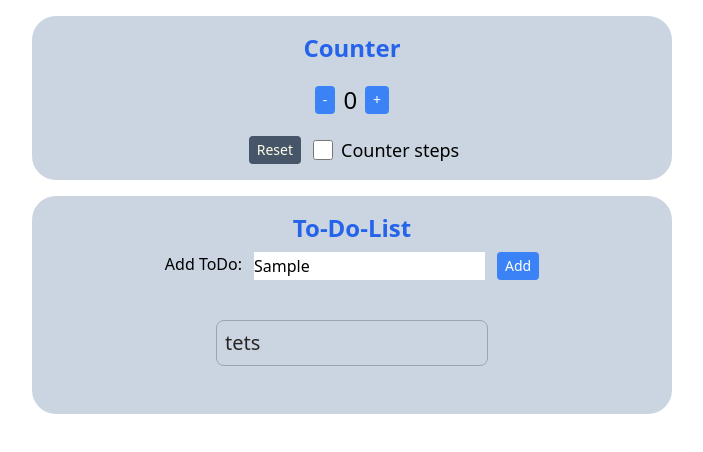
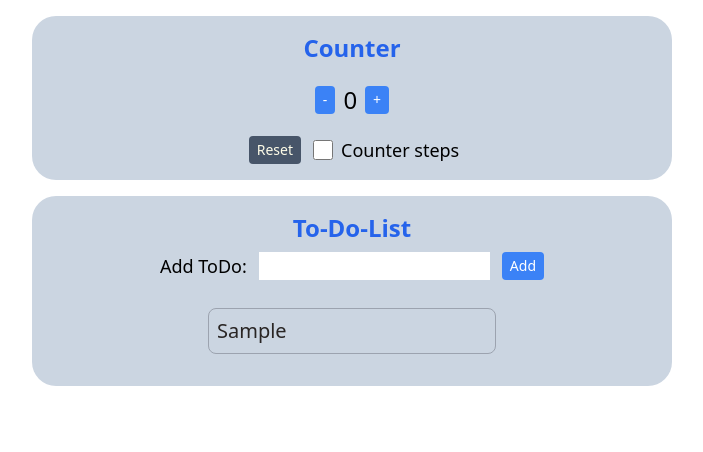
Before and after one commit to fabiankargl/React-App, a React (Create React App) app: page / in a window 1280 px wide. Both pictures are taken after typing "Sample" into the empty fields and a click on the button "Add". Shown: the top 452 px of the page, without its empty margins (288-991 px from the left). Built offline with nearby package versions, Linux system fonts and the light colour scheme.

Commit message:
toDo saved in localStorage

```diff
--- a/src/components/ToDoList.jsx
+++ b/src/components/ToDoList.jsx
@@ -1,4 +1,4 @@
-import { useState } from "react";
+import { useState, useEffect } from "react";
 
 export default function ToDoList() {
   const [toDoList, setToDoList] = useState([]);
@@ -9,6 +9,7 @@ export default function ToDoList() {
   };
 
   const addToDo = (toDo) => {
+    if (toDo.trim() === "") return;
     setToDoList((prevToDoList) => {
       return [
         ...prevToDoList,
@@ -18,14 +19,33 @@ export default function ToDoList() {
         },
       ];
     });
+    setToDo("");
   };
+
+  useEffect(() => {
+    const storedToDoList = localStorage.getItem("toDoList");
+    if (storedToDoList) {
+      setToDoList(JSON.parse(storedToDoList));
+    }
+  }, []);
+
+  useEffect(() => {
+    if (toDoList.length > 0) {
+      localStorage.setItem("toDoList", JSON.stringify(toDoList));
+    }
+  }, [toDoList]);
 
   return (
     <div className="flex flex-col items-center bg-slate-300 m-4 rounded-3xl p-4 w-1/2 mx-auto">
       <h1 className="text-2xl font-bold text-blue-600">To-Do-List</h1>
       <div className="flex m-2 justify-between space-x-3">
-        <label htmlFor="todo">Add ToDo:</label>
-        <input type="text" id="todo" onChange={(event) => handleInput(event)} />
+        <label htmlFor="todo" className="text-lg">Add ToDo:</label>
+        <input
+          type="text"
+          id="todo"
+          value={toDo}
+          onChange={(event) => handleInput(event)}
+        />
         <button
           className="text-sm px-2 py-1 mx-1 bg-blue-500 text-white rounded disabled:bg-gray-300"
           onClick={() => addToDo(toDo)}
@@ -33,10 +53,17 @@ export default function ToDoList() {
           Add
         </button>
       </div>
-      <ul className="m-4 p-4  w-1/2">
-        <li className="p-2 border border-gray-400 rounded-lg text-stone-800 text-xl  w-full">
-          tets
-        </li>
+      <ul className="m-2 p-2  w-1/2">
+        {toDoList.map((todo) => {
+          return (
+            <li
+              key={todo.id}
+              className="p-2 border border-gray-400 rounded-lg text-stone-800 text-xl mt-1  w-full"
+            >
+              {todo.toDo}
+            </li>
+          );
+        })}
       </ul>
     </div>
   );
```
